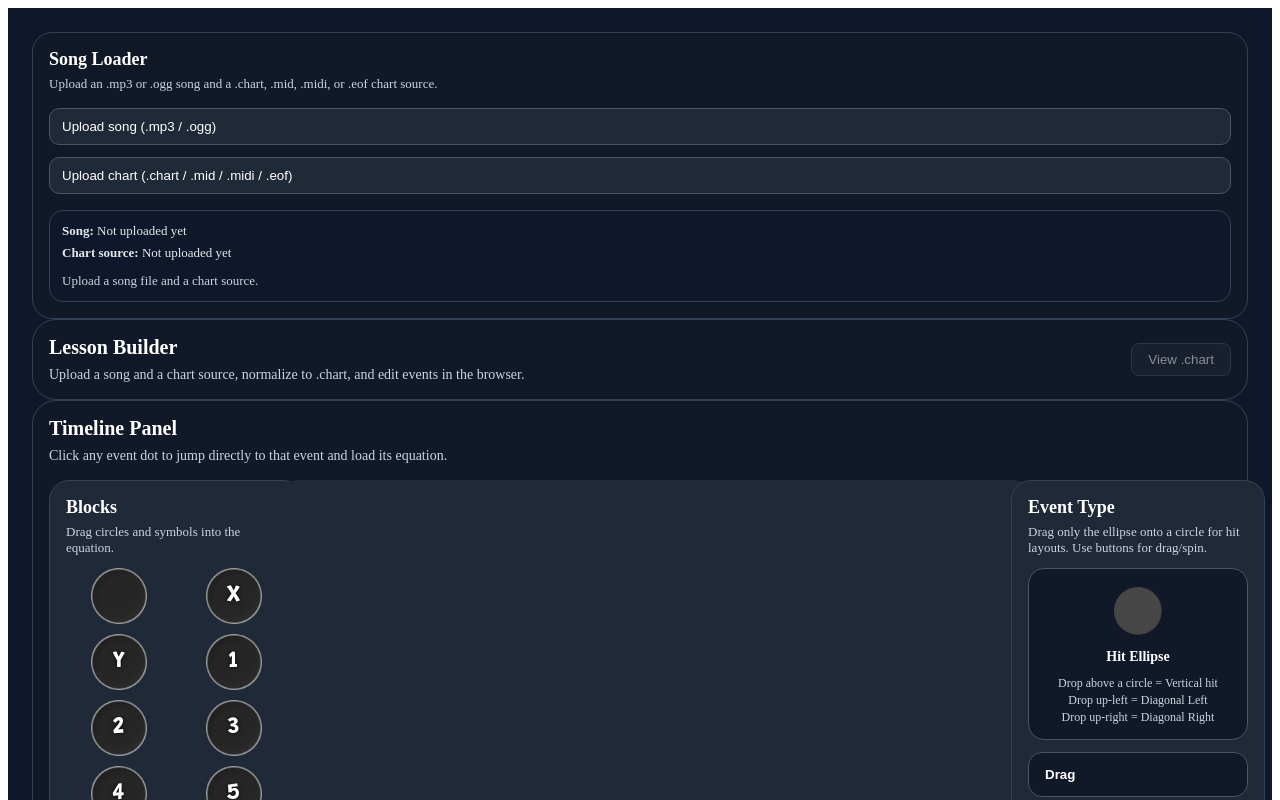
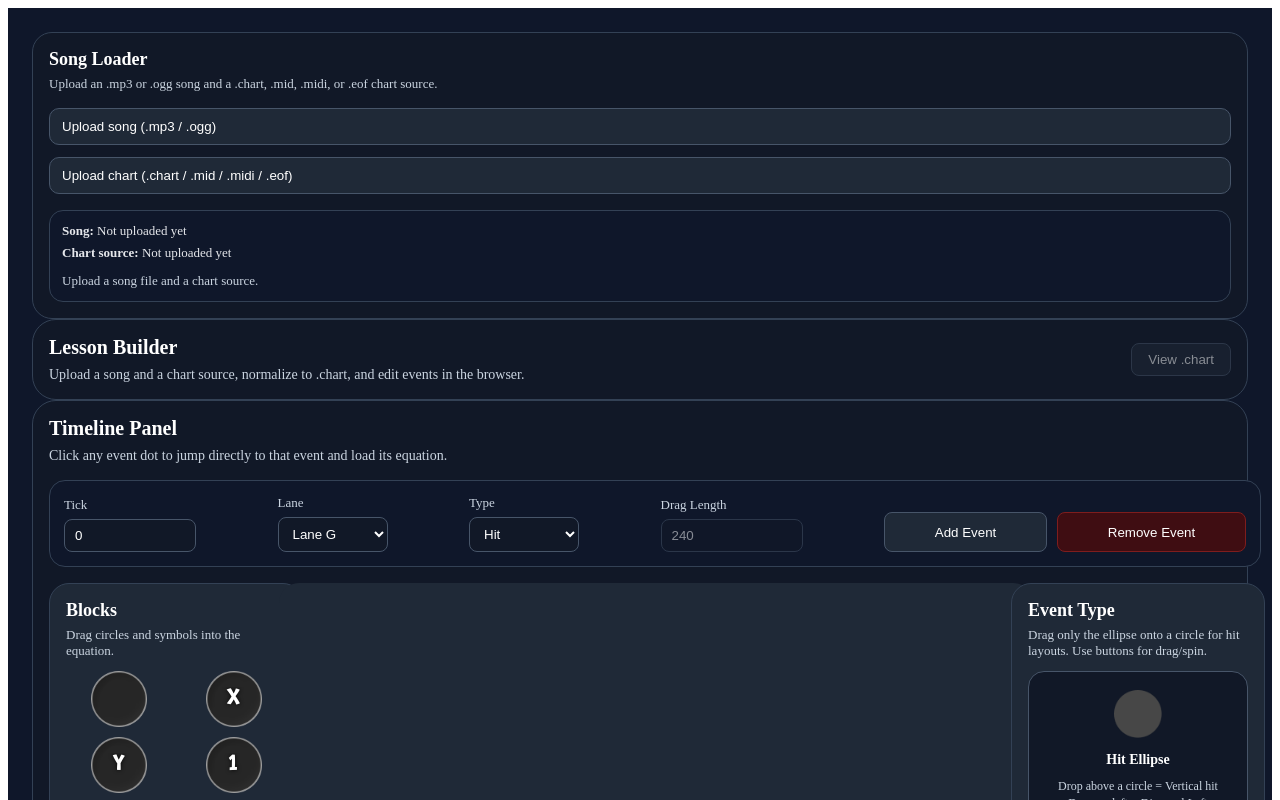
Before and after one commit to Thiiia/ultrarapidplatform, a Next.js app: page /editor in a window 1280 px wide. Shown: the top 800 px of the page. Built offline with nearby package versions, Linux system fonts and the light colour scheme.

Commit message:
Adding functionality to add or delete events

```diff
--- a/components/editor/BrowserTimelinePanel.tsx
+++ b/components/editor/BrowserTimelinePanel.tsx
@@ -6,7 +6,6 @@ import {
   EventEquationEditor,
   EquationValue,
   EventVisualBinding,
-  EquationToken,
 } from "./EventEquationEditor"
 import { EquationBlockPalette } from "./EquationBlockPalette"
 import { EventTypePalette, EditorEventMode } from "./EventTypePalette"
@@ -190,14 +189,23 @@ function parseTrackSection(chartText: string) {
   for (const sectionName of preferredSections) {
     const regex = new RegExp(`\\[${sectionName}\\]\\s*\\{([\\s\\S]*?)\\}`, "i")
     const match = chartText.match(regex)
-    if (match) return match[1]
+    if (match) {
+      return {
+        name: sectionName,
+        body: match[1],
+      }
+    }
   }
 
-  return ""
+  return null
 }
 
 function buildEventId(tick: number, lane: number, index: number) {
   return `${tick}:${lane}:${index}`
+}
+
+function buildPendingEventId(tick: number, lane: number) {
+  return `${Math.floor(tick)}:${Math.floor(lane)}:0`
 }
 
 function getDefaultVisualForParsedEvent(type: ChartEventType): EventVisualBinding {
@@ -243,7 +251,7 @@ function parseChartData(chartText: string): ParsedChartData {
 
   const resolution = parseResolution(chartText)
   const bpmPoints = parseSyncTrack(chartText)
-  const trackSection = parseTrackSection(chartText)
+  const trackSection = parseTrackSection(chartText)?.body ?? ""
 
   const noteMatches = [...trackSection.matchAll(/^\s*(\d+)\s*=\s*N\s+(\d+)\s+(\d+)/gm)]
 
@@ -394,6 +402,80 @@ function updateChartEventMode(
   return chartText.replace(pattern, `$1${nextLength}$2`)
 }
 
+function escapeRegExp(value: string) {
+  return value.replace(/[.*+?^${}()|[\]\\]/g, "\\$&")
+}
+
+function insertChartEvent(
+  chartText: string,
+  tick: number,
+  lane: number,
+  type: "hit" | "drag",
+  length: number
+) {
+  const parsedTick = Math.max(0, Math.floor(tick))
+  const parsedLane = Math.max(0, Math.floor(lane))
+  const parsedLength = type === "drag" ? Math.max(1, Math.floor(length)) : 0
+
+  const trackSection = parseTrackSection(chartText)
+  if (!trackSection) return chartText
+
+  const existingPattern = new RegExp(
+    `^\\s*${escapeRegExp(String(parsedTick))}\\s*=\\s*N\\s+${escapeRegExp(String(parsedLane))}\\s+\\d+\\s*$`,
+    "m"
+  )
+
+  if (existingPattern.test(trackSection.body)) {
+    return chartText.replace(existingPattern, `  ${parsedTick} = N ${parsedLane} ${parsedLength}`)
+  }
+
+  const lines = trackSection.body
+    .split("\n")
+    .map((line) => line.replace(/\r/g, ""))
+    .filter((line) => line.trim().length > 0)
+
+  lines.push(`  ${parsedTick} = N ${parsedLane} ${parsedLength}`)
+
+  lines.sort((a, b) => {
+    const matchA = a.match(/^\s*(\d+)\s*=\s*N\s+(\d+)\s+(\d+)/)
+    const matchB = b.match(/^\s*(\d+)\s*=\s*N\s+(\d+)\s+(\d+)/)
+
+    if (!matchA || !matchB) return a.localeCompare(b)
+
+    const tickA = Number(matchA[1])
+    const tickB = Number(matchB[1])
+    if (tickA !== tickB) return tickA - tickB
+
+    const laneA = Number(matchA[2])
+    const laneB = Number(matchB[2])
+    return laneA - laneB
+  })
+
+  const nextBody = `\n${lines.join("\n")}\n`
+  const sectionRegex = new RegExp(`(\\[${trackSection.name}\\]\\s*\\{)([\\s\\S]*?)(\\})`, "i")
+  return chartText.replace(sectionRegex, `$1${nextBody}$3`)
+}
+
+function removeChartEvent(chartText: string, tick: number, lane: number) {
+  const trackSection = parseTrackSection(chartText)
+  if (!trackSection) return chartText
+
+  const pattern = new RegExp(
+    `^\\s*${escapeRegExp(String(Math.floor(tick)))}\\s*=\\s*N\\s+${escapeRegExp(String(Math.floor(lane)))}\\s+\\d+\\s*$`,
+    "m"
+  )
+
+  const nextBody = trackSection.body
+    .split("\n")
+    .map((line) => line.replace(/\r/g, ""))
+    .filter((line) => !pattern.test(line))
+    .join("\n")
+
+  const normalizedBody = nextBody.trim().length ? `\n${nextBody}\n` : "\n"
+  const sectionRegex = new RegExp(`(\\[${trackSection.name}\\]\\s*\\{)([\\s\\S]*?)(\\})`, "i")
+  return chartText.replace(sectionRegex, `$1${normalizedBody}$3`)
+}
+
 function HorizontalDotPanel({
   title,
   events,
@@ -489,6 +571,10 @@ export function BrowserTimelinePanel({
   const chartSignature = useMemo(() => buildChartSignature(parsed), [parsed])
 
   const [bindingsByEventId, setBindingsByEventId] = useState<Record<string, EventBinding>>({})
+  const [pendingTick, setPendingTick] = useState(0)
+  const [pendingLane, setPendingLane] = useState(0)
+  const [pendingType, setPendingType] = useState<"hit" | "drag">("hit")
+  const [pendingLength, setPendingLength] = useState(240)
 
   useEffect(() => {
     setBindingsByEventId((prev) => {
@@ -612,13 +698,67 @@ export function BrowserTimelinePanel({
   const chartPosition = duration > 0 ? currentTime / duration : 0
   const estimatedChartTick = Math.round(chartPosition * parsed.maxTick)
 
+  useEffect(() => {
+    setPendingTick(estimatedChartTick)
+  }, [estimatedChartTick])
+
   const handleJumpToEvent = (event: EffectiveEvent) => {
     const nextTime = event.seconds
     setCurrentTime(nextTime)
+    setPendingTick(event.tick)
+    setPendingLane(event.lane)
+    setPendingType(event.type)
+    setPendingLength(event.length > 0 ? event.length : 240)
 
     const audio = audioRef.current
     if (audio) {
       audio.currentTime = nextTime
+    }
+  }
+
+  const handleAddEvent = () => {
+    const normalizedTick = Math.max(0, Math.floor(pendingTick))
+    const normalizedLane = Math.max(0, Math.floor(pendingLane))
+    const normalizedType: ChartEventType = pendingType
+    const normalizedLength = normalizedType === "drag" ? Math.max(1, Math.floor(pendingLength)) : 0
+    const nextChartText = insertChartEvent(
+      chartText,
+      normalizedTick,
+      normalizedLane,
+      normalizedType,
+      normalizedLength
+    )
+
+    if (nextChartText !== chartText) {
+      const pendingId = buildPendingEventId(normalizedTick, normalizedLane)
+
+      setBindingsByEventId((prev) => ({
+        ...prev,
+        [pendingId]:
+          prev[pendingId] ?? {
+            equation: makeDefaultEquation(),
+            visual: getDefaultVisualForParsedEvent(normalizedType),
+          },
+      }))
+
+      onChartTextChange?.(nextChartText)
+    }
+  }
+
+  const handleRemoveEvent = () => {
+    const normalizedTick = Math.max(0, Math.floor(pendingTick))
+    const normalizedLane = Math.max(0, Math.floor(pendingLane))
+    const pendingId = buildPendingEventId(normalizedTick, normalizedLane)
+    const nextChartText = removeChartEvent(chartText, normalizedTick, normalizedLane)
+
+    if (nextChartText !== chartText) {
+      setBindingsByEventId((prev) => {
+        const next = { ...prev }
+        delete next[pendingId]
+        return next
+      })
+
+      onChartTextChange?.(nextChartText)
     }
   }
 
@@ -694,6 +834,133 @@ export function BrowserTimelinePanel({
         <p style={{ marginTop: "8px", marginBottom: 0, fontSize: "14px", color: "#cbd5e1" }}>
           Click any event dot to jump directly to that event and load its equation.
         </p>
+      </div>
+
+      <div
+        style={{
+          borderRadius: "16px",
+          border: "1px solid #334155",
+          background: "#0f172a",
+          padding: "14px",
+          display: "grid",
+          gridTemplateColumns: "repeat(6, minmax(0, auto))",
+          gap: "10px",
+          alignItems: "end",
+          width: "100%",
+          maxWidth: "1440px",
+          margin: "0 auto",
+        }}
+      >
+        <label style={{ display: "flex", flexDirection: "column", gap: "6px", fontSize: "13px", color: "#cbd5e1" }}>
+          Tick
+          <input
+            type="number"
+            min={0}
+            value={pendingTick}
+            onChange={(e) => setPendingTick(Math.max(0, Number(e.target.value) || 0))}
+            style={{
+              width: "110px",
+              borderRadius: "8px",
+              border: "1px solid #475569",
+              background: "#111827",
+              color: "#FFFFFF",
+              padding: "8px 10px",
+            }}
+          />
+        </label>
+
+        <label style={{ display: "flex", flexDirection: "column", gap: "6px", fontSize: "13px", color: "#cbd5e1" }}>
+          Lane
+          <select
+            value={pendingLane}
+            onChange={(e) => setPendingLane(Number(e.target.value))}
+            style={{
+              width: "110px",
+              borderRadius: "8px",
+              border: "1px solid #475569",
+              background: "#111827",
+              color: "#FFFFFF",
+              padding: "8px 10px",
+            }}
+          >
+            <option value={0}>Lane G</option>
+            <option value={1}>Lane R</option>
+            <option value={2}>Lane Y</option>
+            <option value={3}>Lane B</option>
+            <option value={4}>Lane O</option>
+          </select>
+        </label>
+
+        <label style={{ display: "flex", flexDirection: "column", gap: "6px", fontSize: "13px", color: "#cbd5e1" }}>
+          Type
+          <select
+            value={pendingType}
+            onChange={(e) => setPendingType(e.target.value as "hit" | "drag")}
+            style={{
+              width: "110px",
+              borderRadius: "8px",
+              border: "1px solid #475569",
+              background: "#111827",
+              color: "#FFFFFF",
+              padding: "8px 10px",
+            }}
+          >
+            <option value="hit">Hit</option>
+            <option value="drag">Drag</option>
+          </select>
+        </label>
+
+        <label style={{ display: "flex", flexDirection: "column", gap: "6px", fontSize: "13px", color: "#cbd5e1" }}>
+          Drag Length
+          <input
+            type="number"
+            min={1}
+            value={pendingLength}
+            onChange={(e) => setPendingLength(Math.max(1, Number(e.target.value) || 1))}
+            disabled={pendingType !== "drag"}
+            style={{
+              width: "120px",
+              borderRadius: "8px",
+              border: "1px solid #475569",
+              background: "#111827",
+              color: "#FFFFFF",
+              padding: "8px 10px",
+              opacity: pendingType === "drag" ? 1 : 0.5,
+            }}
+          />
+        </label>
+
+        <button
+          type="button"
+          onClick={handleAddEvent}
+          style={{
+            borderRadius: "8px",
+            border: "1px solid #475569",
+            background: "#1f2937",
+            color: "#FFFFFF",
+            padding: "10px 14px",
+            cursor: "pointer",
+            height: "40px",
+          }}
+        >
+          Add Event
+        </button>
+
+        <button
+          type="button"
+          onClick={handleRemoveEvent}
+          style={{
+            borderRadius: "8px",
+            border: "1px solid #7f1d1d",
+            background: "#3f0d12",
+            color: "#FFFFFF",
+            padding: "10px 14px",
+            cursor: "pointer",
+            height: "40px",
+          }}
+        >
+          Remove Event
+        </button>
       </div>
 
       <div
```
